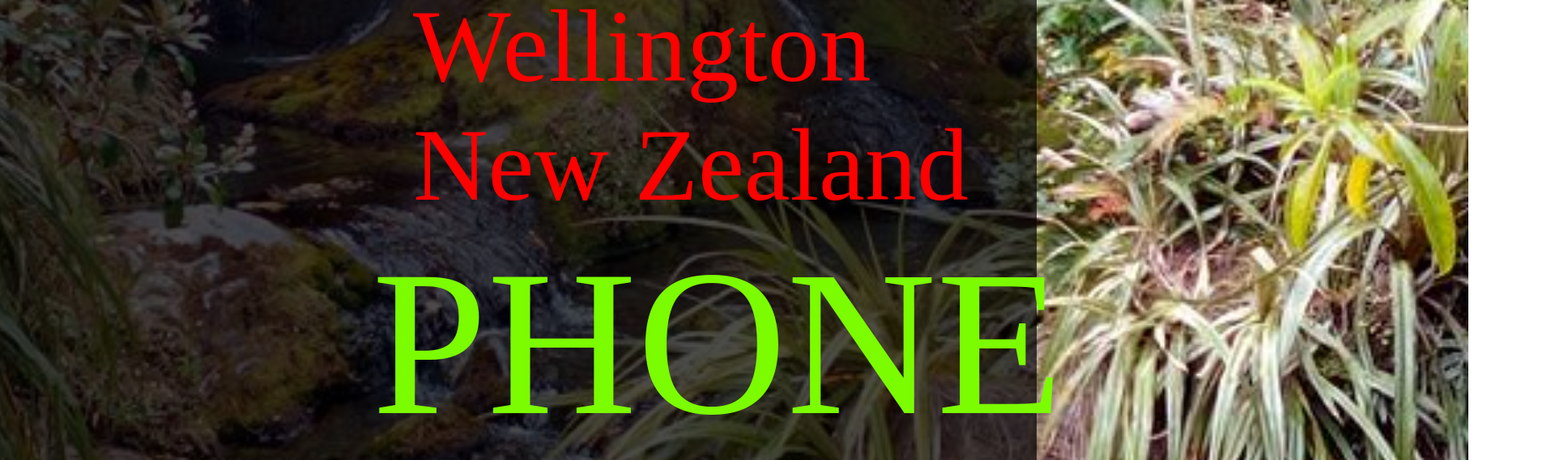
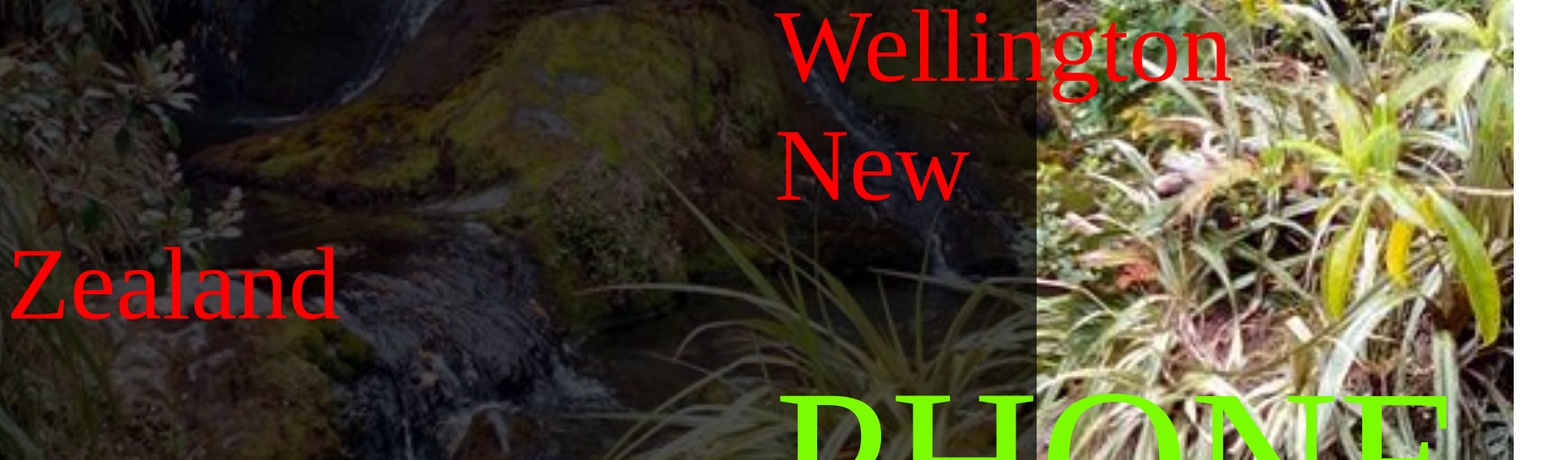
Before and after one commit to MartinPaulCole/Web-Resume, a plain HTML site: page portrait.html in a window 1280 px wide. Shown: the part 1520-2089 px from the top of the page at 81% size, 1920 px wide, since content can reach past the window. Drawn offline with Linux system fonts and the light colour scheme.

Commit message:
First github pages publish

```diff
--- a/portrait.html
+++ b/portrait.html
@@ -16,7 +16,7 @@
         to {
             opacity: 1;
             color: yellow;
-            margin-left: 20%;
+            margin-left: 75%;
         }
     }
 
@@ -30,7 +30,7 @@
         to {
             opacity: 1;
             color: red;
-            margin-left: 25%;
+            margin-left: 75%;
         }
     }
 
@@ -41,7 +41,6 @@
         background-repeat: no-repeat;
         background-size: cover;
         position: relative;
-        animation: fadeInTitle ease 3s;
         animation-iteration-count: 1;
         animation-fill-mode: forwards;
     }
@@ -50,17 +49,13 @@
         font-family: 'Agency FB';
         font-size: 128px;
         text-align: center;
-        animation: fadeInparagraph;
         color: lawngreen;
         background: border-box;
         box-shadow: revert;
-        animation-duration: 2s;
-        position: center;
-        margin-left: 25%;
     }
 
-    p1 { font-size: 256px; margin-left: 20%;  animation: fadeInTitle; animation-duration: 2s;}
-    p2 { font-size: 128px; color: red; animation-duration: 4s;}
+    p1 { font-size: 256px; margin-left: 75%; color: lawngreen; animation: fadeInTitle; animation-duration: 2s;}
+    p2 { font-size: 128px; margin-left: 75%; color: red; animation: fadeInparagraph; animation-duration: 4s; }
 
     img {
         border: 0px solid;
```
Also changed, not shown: index.html (+5 -3 lines).
